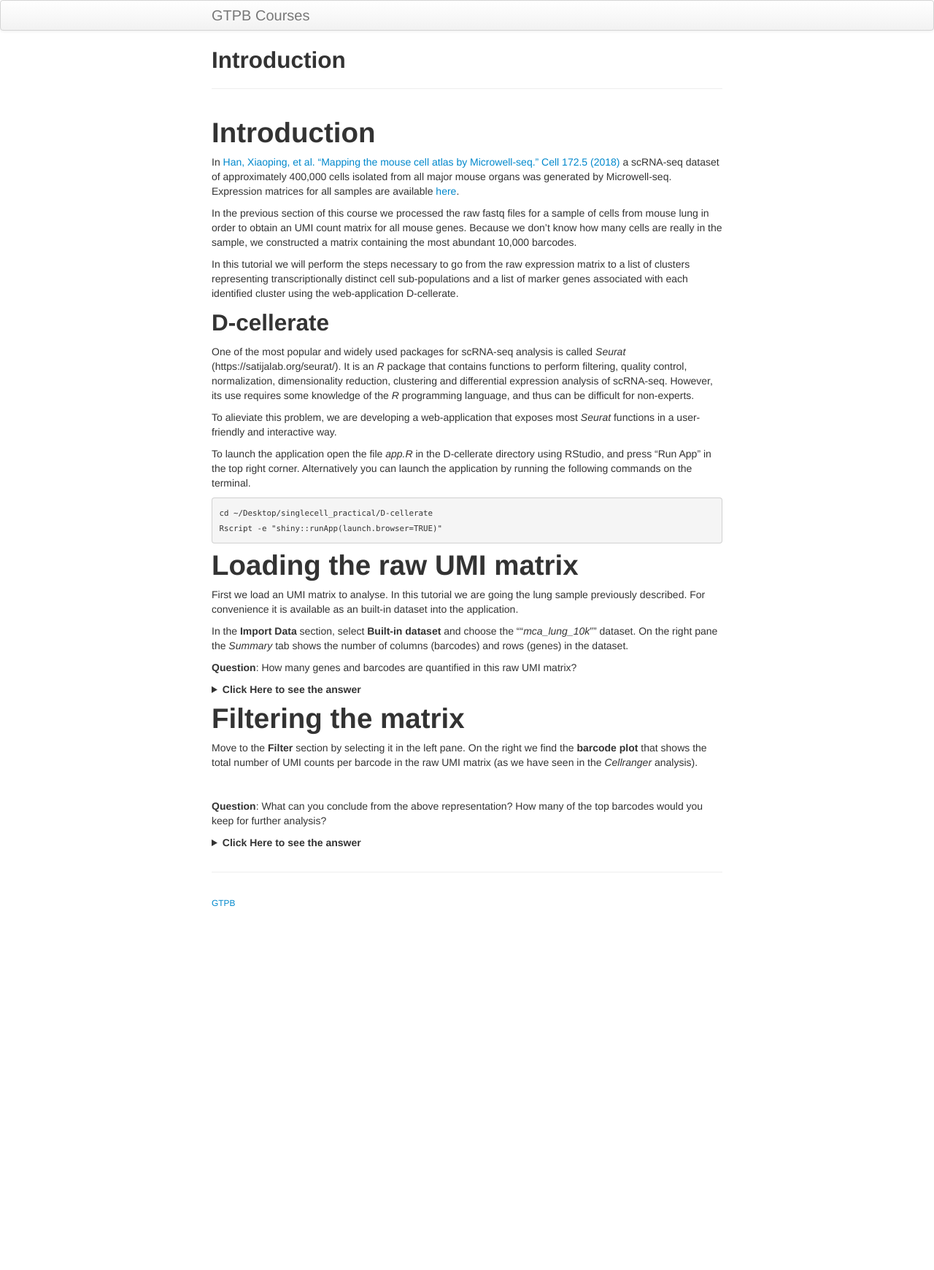
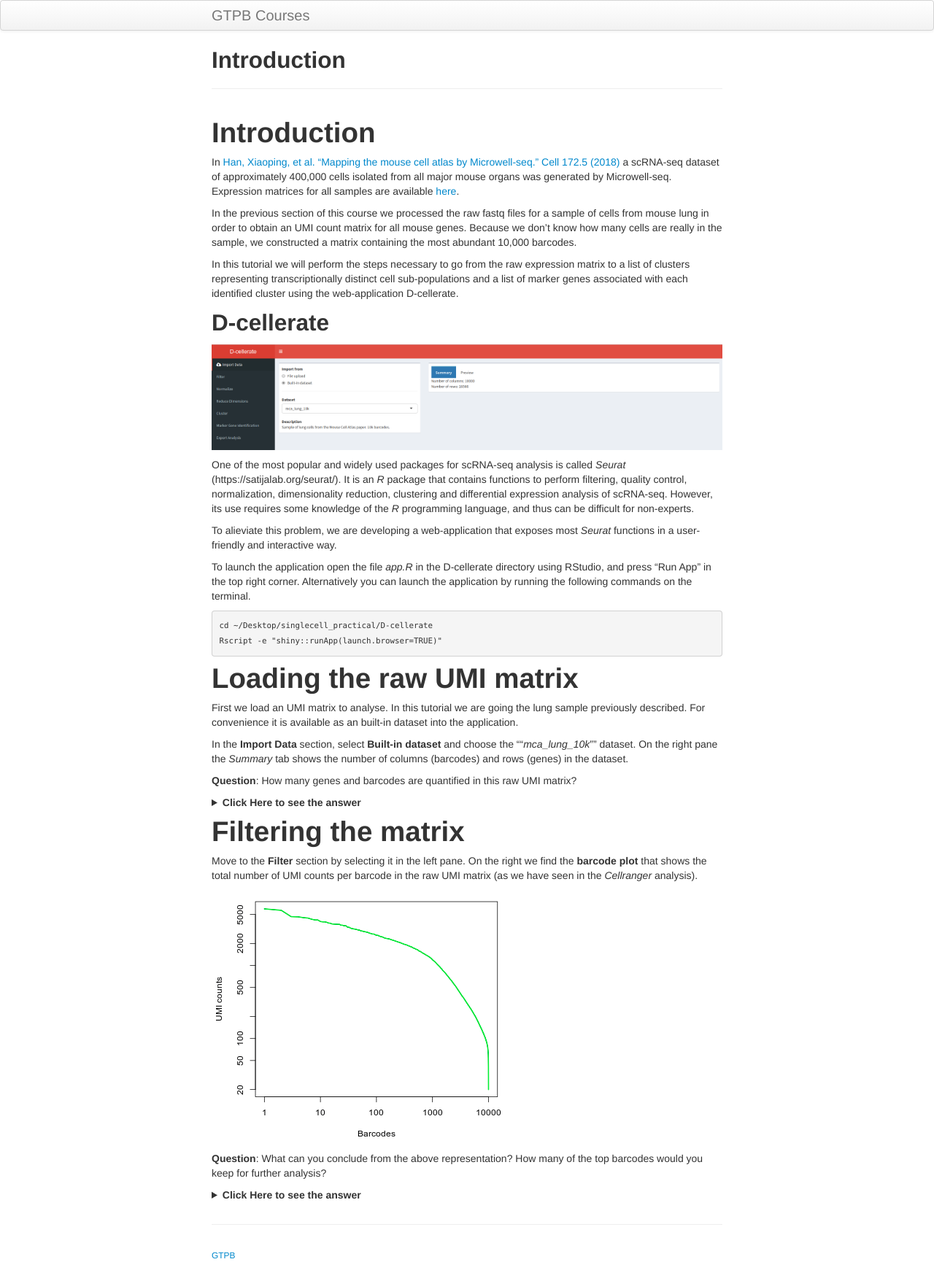
Before and after one commit to GTPB/ADER19F, a Jekyll site: the page built from pages/tutorial-d-cellerate-mca.md, in a window 1280 px wide. Shown: the whole page at 73% size. Built offline with Jekyll 4.4.1, drawn with Linux system fonts in a browser that asks for light colours; our own code applies the rules of GitHub Pages for plain Markdown files; before the commit the page ends 1258 px from its top, so only the background shows below that.

Commit message:
Update D-cellerate tutorial

```diff
--- a/pages/tutorial-d-cellerate-mca.md
+++ b/pages/tutorial-d-cellerate-mca.md
@@ -7,6 +7,8 @@ In the previous section of this course we processed the raw fastq files for a sa
 In this tutorial we will perform the steps necessary to go from the raw expression matrix to a list of clusters representing transcriptionally distinct cell sub-populations and a list of marker genes associated with each identified cluster using the web-application D-cellerate.
 
 ## D-cellerate
+
+![](images/dc/dc.png)
 
 One of the most popular and widely used packages for scRNA-seq analysis is called *Seurat* (https://satijalab.org/seurat/). It is an *R* package that contains functions to perform filtering, quality control, normalization, dimensionality reduction, clustering and differential expression analysis of scRNA-seq. However, its use requires some knowledge of the *R* programming language, and thus can be difficult for non-experts.
 
@@ -33,7 +35,7 @@ In the **Import Data** section, select **Built-in dataset** and choose the ""*mc
 
 Move to the **Filter** section by selecting it in the left pane. On the right we find the **barcode plot** that shows the total number of UMI counts per barcode in the raw UMI matrix (as we have seen in the *Cellranger* analysis).
 
-![](images/barcode-plot.png)
+![](images/dc/barcode-plot.png)
 
 **Question**: What can you conclude from the above representation? How many of the top barcodes would you keep for further analysis?
 
```
Also changed, not shown: pages/images/dc/dc.png (added).
